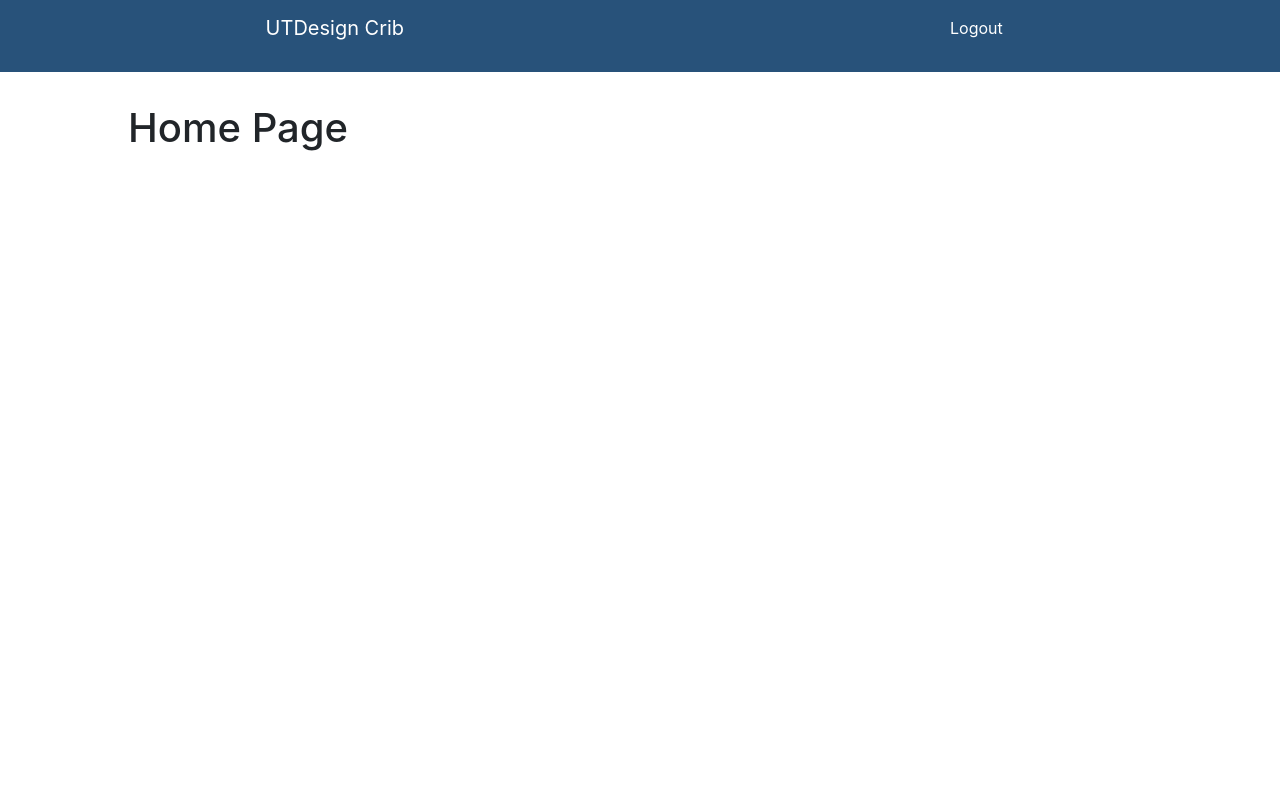
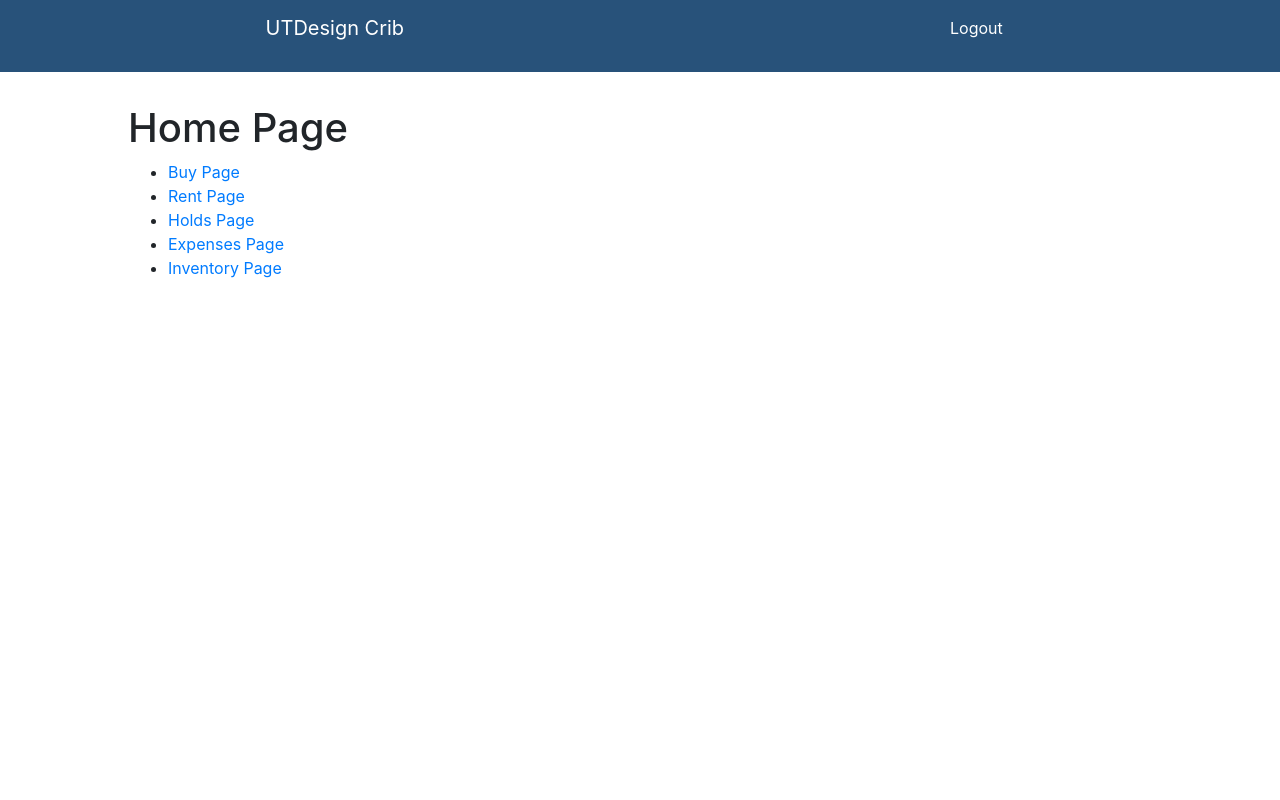
Before and after one commit to Daniel787/UTDesign-Tool-Crib-System, a React (Create React App) app: page /home in a window 1280 px wide. Shown: the top 800 px of the page. Built offline with nearby package versions, Linux system fonts and the light colour scheme.

Commit message:
added links to pages on home

```diff
--- a/src/Pages/Home/Home.js
+++ b/src/Pages/Home/Home.js
@@ -1,7 +1,6 @@
 import React from "react";
 import Nav from "../../Components/Nav/Nav.js";
 import styles from "./Home.module.css";
-import Button from "react-bootstrap/Button";
 import { Link } from "react-router-dom";
 import Footer from '../../Components/Footer/Footer.js';
 
@@ -11,6 +10,14 @@ function home() {
             <Nav />
             <div className={styles.Body}>
                 <h1>Home Page</h1>
+                <ul>
+                    <li><Link to={"/buy"}>Buy Page</Link></li>
+                    <li><Link to={"/rent"}>Rent Page</Link></li>
+                    <li><Link to={"/holds"}>Holds Page</Link></li>
+                    <li><Link to={"/expenses"}>Expenses Page</Link></li>
+                    <li><Link to={"/inventory"}>Inventory Page</Link></li>
+                </ul>
+
             </div>
             <Footer />
         </div>
```
